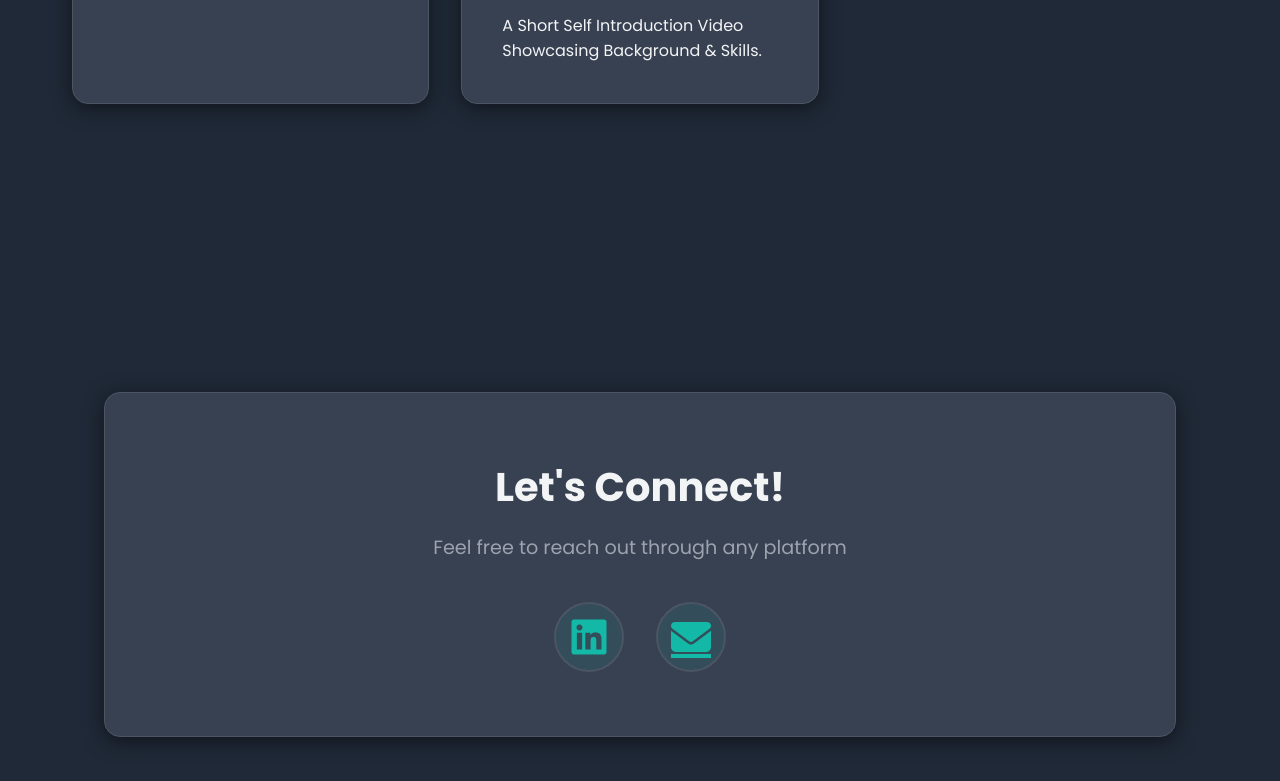
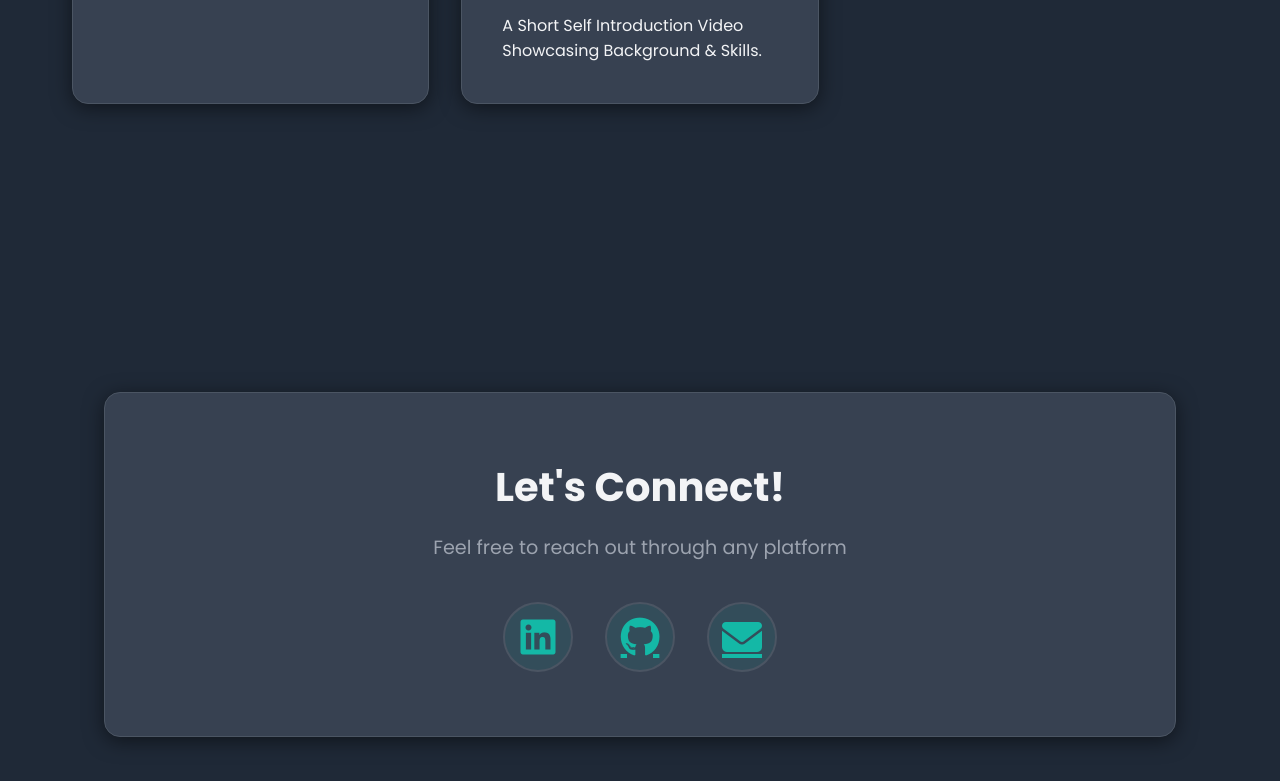
Before and after one commit to irohitsinghbora/Rohit-ePortfolio, a plain HTML site: page index.html in a window 1280 px wide. Shown: the part 5855-6636 px from the top of the page. Drawn offline with Linux system fonts and the light colour scheme.

Commit message:
Update index.html

```diff
--- a/index.html
+++ b/index.html
@@ -930,7 +930,10 @@
                 <i class="fab fa-linkedin"></i>
             </a>
 
-
+<!-- GitHub-->
+            <a href="https://github.com/irohitsinghbora" target="_blank">
+    <i class="fab fa-github"></i>
+            </a>
 
             <!-- Email -->
             <a href="mailto:irohitsinghbora@gmail.com">
@@ -1103,4 +1106,5 @@
         });
     </script>
 </body>
+
 </html>
```
